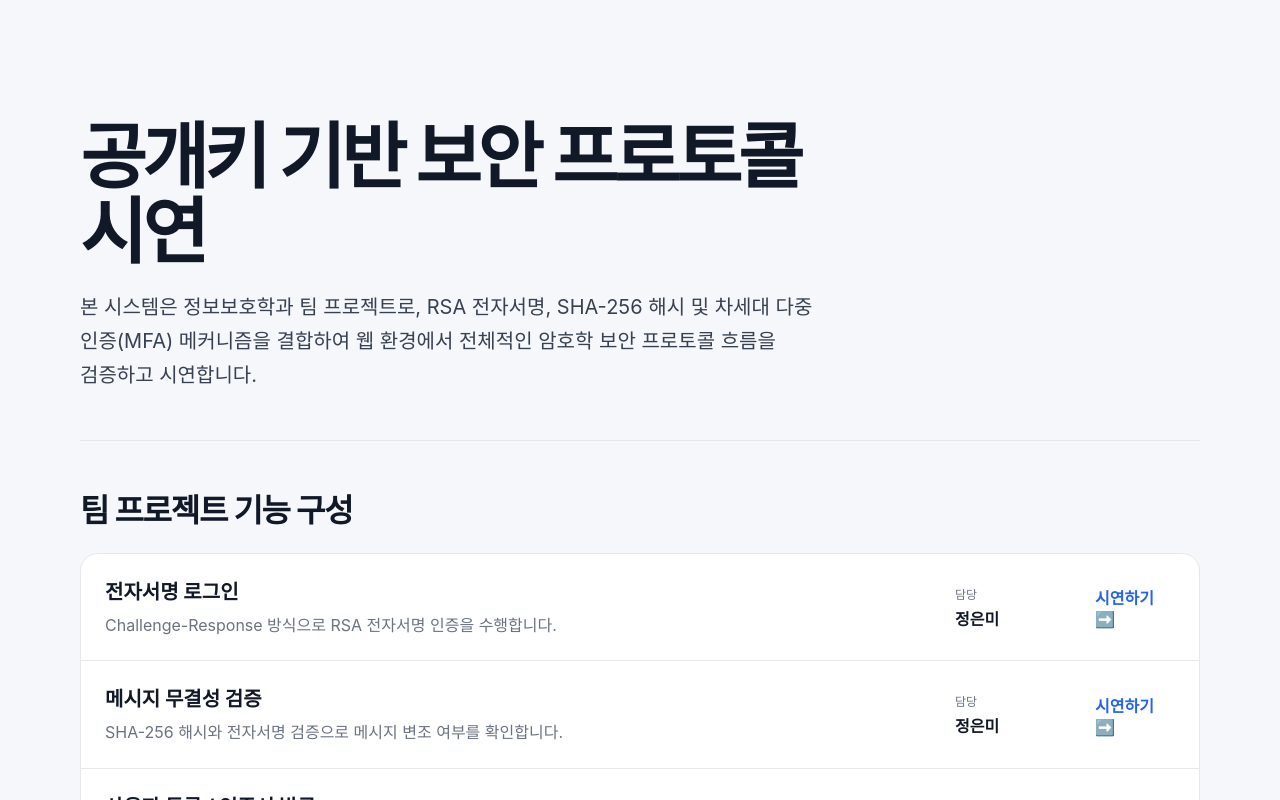
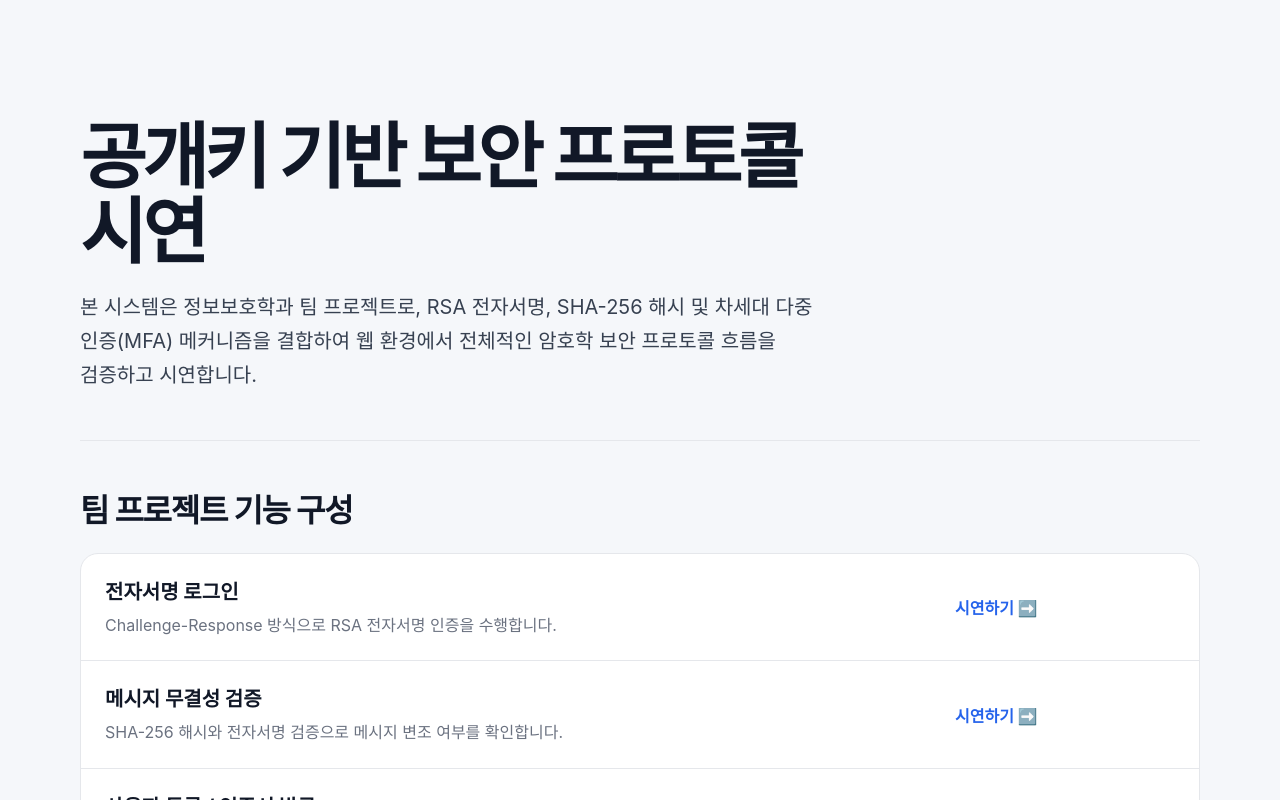
Before and after one commit to pmj2744/Security-Protocol, a Next.js app: page / in a window 1280 px wide. Shown: the top 800 px of the page. Built offline with nearby package versions, Linux system fonts and the light colour scheme.

Commit message:
UI 수정
Removed module metadata display from the page.

```diff
--- a/src/app/page.tsx
+++ b/src/app/page.tsx
@@ -150,16 +150,6 @@ export default function Home() {
 
 
 
-              <div className="module-meta">
-
-                <span>담당</span>
-
-                <strong>{module.owner}</strong>
-
-              </div>
-
-
-
               {module.enabled ? (
 
                 <Link className="text-link" href={module.href}>
```
